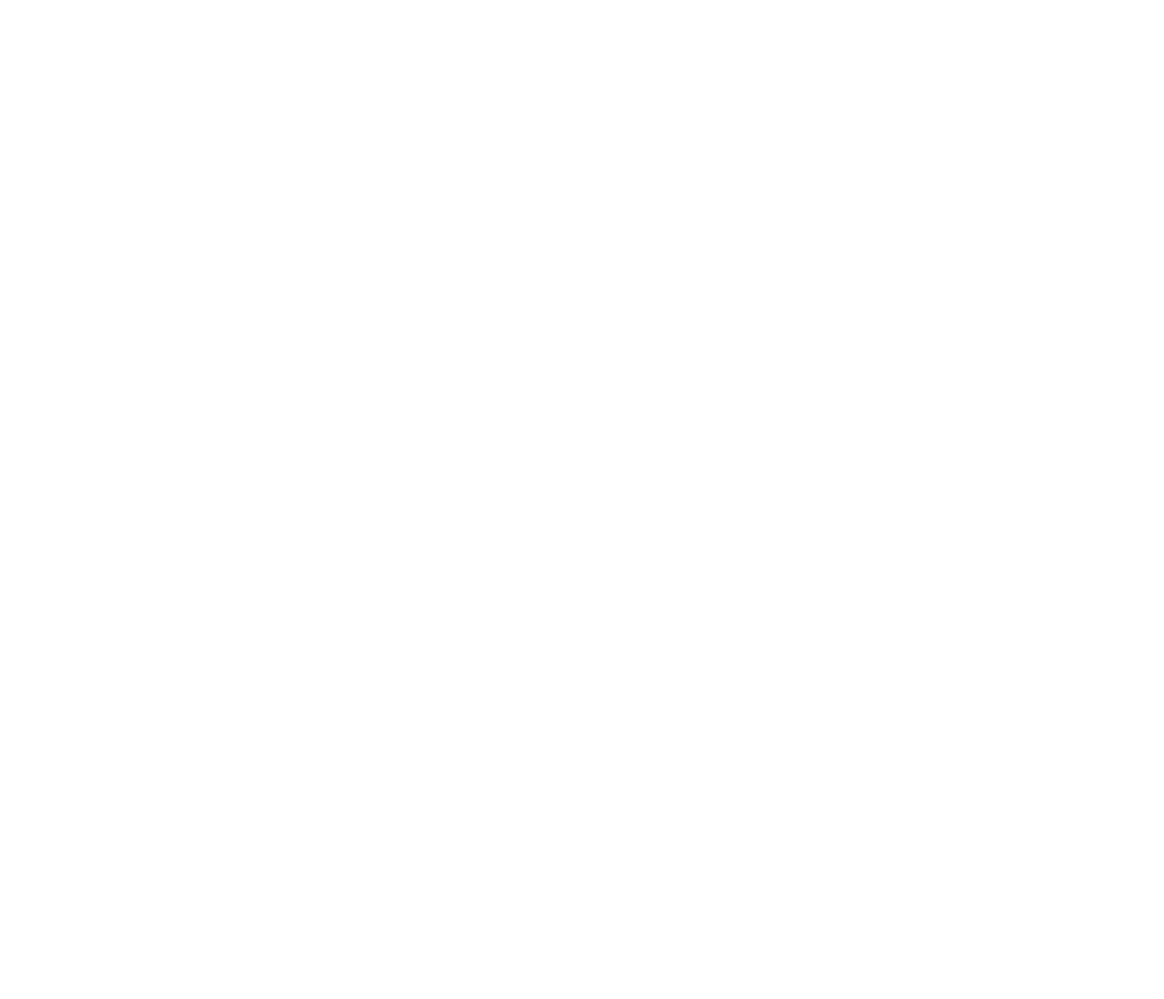
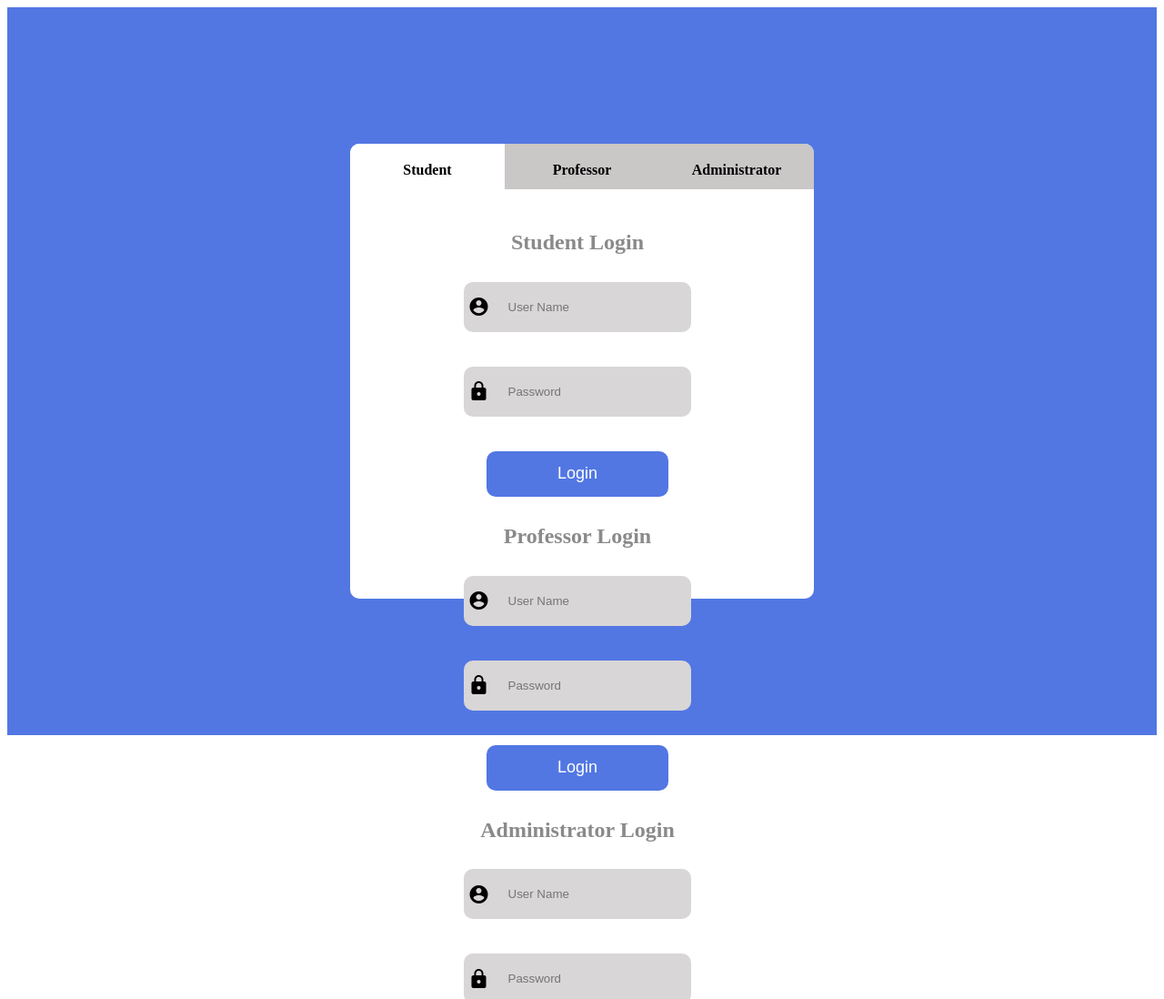
Before and after one commit to soumalyapakrashi/educational-assignment-dashboard, a plain HTML site: page src/ead/public/index.html in a window 1280 px wide. Shown: the top 1098 px of the page at 91% size. Before the commit the page ends 800 px from the top, so only its background shows below. Drawn offline with Linux system fonts and the light colour scheme; a web font is replaced by a local one.

Commit message:
Set up html and css for login page

```diff
--- a/src/ead/public/index.html
+++ b/src/ead/public/index.html
@@ -4,9 +4,61 @@
     <meta charset="UTF-8">
     <meta http-equiv="X-UA-Compatible" content="IE=edge">
     <meta name="viewport" content="width=device-width, initial-scale=1.0">
-    <title>Educational Assignment Dashboard</title>
+    <link rel="stylesheet" href="https://fonts.googleapis.com/icon?family=Material+Icons">
+    <link rel="stylesheet" href="https://fonts.google.com/icons?selected=Material%20Icons%20Outlined%3Aaccount_circle">
+    <link rel="stylesheet" href="styles.css">
+    <title>Login Page</title>
 </head>
 <body>
+    <div class="container">
+        <div class="box">
+            <div id="Student" class="boxes">Student</div>
+            <div id="Professor" class="boxes">Professor</div>
+            <div id="Administrator" class="boxes" >Administrator</div>
 
+            <!-- <div class="slide-controls">
+                <input type="radio" name="slide" id="Student"  class="boxes" checked>
+                <input type="radio" name="slide" id="Professor" class="boxes">
+                <input type="radio" name="slide" id="Administrator" class="boxes">
+                <label for="Student" class="login" id="Student">Student</label>
+                <label for="Professor" class="login" id="Professor">Professor</label>
+                <label for="Administrator" class="login" id="Administrator">Administrator</label>
+                <div class="slider-tab"></div>
+             </div> -->
+            <div id="main">
+                <form action="Login" class="StudentLogin">
+                    <h2>Student Login</h2>
+                    <div class="Input"><i class="material-icons">account_circle</i>
+                        <input class="text" type="text" placeholder="User Name" size="20" required></div>
+                    <br><br>
+                    <div class="Input"><i class="material-icons">lock</i>
+                        <input class="text" type="text" placeholder="Password" name="Password" size="20" required></div>
+                    <br><br>
+                    <input id="button" type="submit" value="Login">
+                </form>
+                <form action="Login" class="ProfessorLogin">
+                    <h2>Professor Login</h2>
+                    <div class="Input"><i class="material-icons">account_circle</i>
+                        <input class="text" type="text" placeholder="User Name" size="20" required></div>
+                    <br><br>
+                    <div class="Input"><i class="material-icons">lock</i>
+                        <input class="text" type="text" placeholder="Password" name="Password" size="20" required></div>
+                    <br><br>
+                    <input id="button" type="submit" value="Login">
+                </form>
+                <form action="Login" class="AdminitratorLogin">
+                    <h2>Administrator Login</h2>
+                    <div class="Input"><i class="material-icons">account_circle</i>
+                        <input class="text" type="text" placeholder="User Name" size="20" required></div>
+                    <br><br>
+                    <div class="Input"><i class="material-icons">lock</i>
+                        <input class="text" type="text" placeholder="Password" name="Password" size="20" required></div>
+                    <br><br>
+                    <input id="button" type="submit" value="Login">
+                </form>
+            </div>
+        </div>
+    </div>
+    <script src="login.js"></script>
 </body>
 </html>
--- /dev/null
+++ b/src/ead/public/styles.css
@@ -0,0 +1,103 @@
+body{
+    height: 100vh;
+}
+
+/* Blue Background */
+.container{
+    height: 100%;
+    width: 100%;
+    display: flex;
+    flex-wrap: wrap;
+    align-items: center;
+    justify-content: center;
+    background-color:#5277E3;
+}
+
+/* White box */
+.box{
+    height: 500px;
+    width: 510px;
+    border-radius: 10px;
+    background-color: white;
+    display: inline-flex;
+    flex-wrap: wrap;
+    flex-direction: row;
+}
+
+/* Student, Professor, Adminitrator tab */
+.boxes{
+    height: 10px;
+    /* width: 34%; */
+    width: 130px;
+    text-align: center;
+    padding: 20px;
+    background-color: #cac7c7;
+    font-weight: bold;
+}
+
+/* Student tab */
+#Student{
+    border-top-left-radius: 10px; /*to round the top left corner.*/
+    background-color: white;/*add background white*/
+}
+
+/*Administrator tab*/
+#Administrator{
+    border-top-right-radius: 10px;/*to round the top right corner.*/
+}
+
+#main{
+    text-align: center;
+    display: inline;
+    flex-wrap: wrap;
+    height: 400px;
+    width: 500px;
+    background: white;
+}
+
+h2{
+    text-align: center;
+    color: #8A8A8A;
+}
+
+.Input{
+    display: inline-flex;
+    height: 50pxx;
+    width: 250px;
+    justify-content: center;
+    align-items: center;
+    background-color: #d8d6d6;
+    border-radius: 10px;
+    margin: 10px;
+}
+
+.material-icons{
+    /* background-color: #d8d6d6;
+    height: 100%; */
+    align-content: left;
+}
+
+.text{
+    background-color: #d8d6d6;
+    border: 10px #d8d6d6;
+    padding: 10px;
+    margin: 10px;
+    outline: none;
+}
+
+#button{
+    background-color: #5277E3;
+    height: 50px;
+    width: 200px;
+    border-radius: 10px;
+    padding: 10px;
+    margin: 10px;
+    border: 10px #5277E3;
+    color: white;
+    font-size: large;
+}
+
+#Professor:hover, #Administrator:hover{
+    background-color: #d8d6d6;
+    cursor: pointer;
+}
```
Also changed, not shown: src/ead/public/login.js (added).
